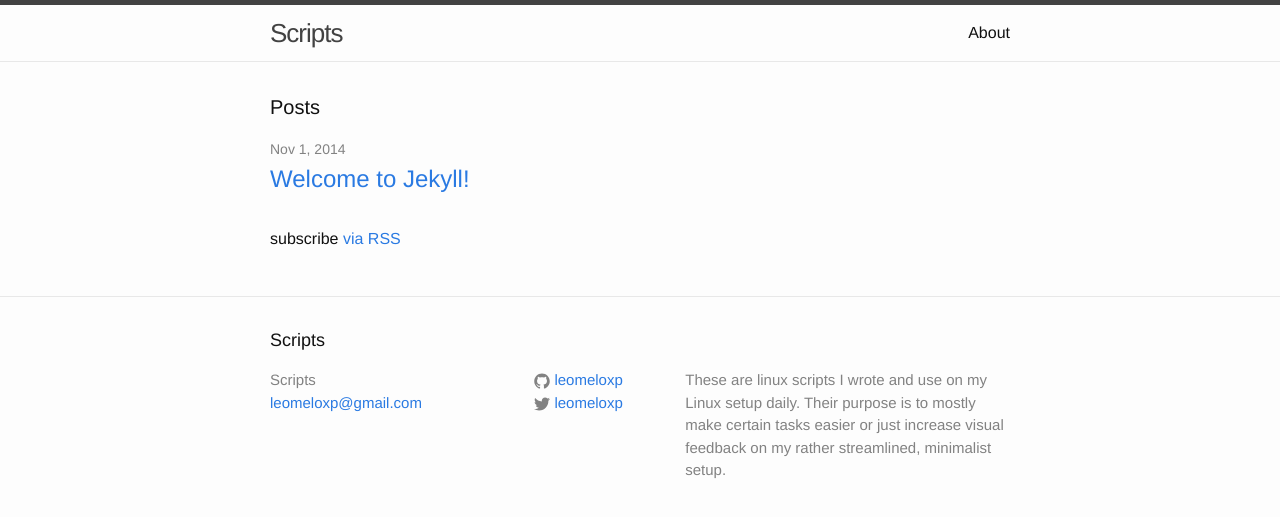
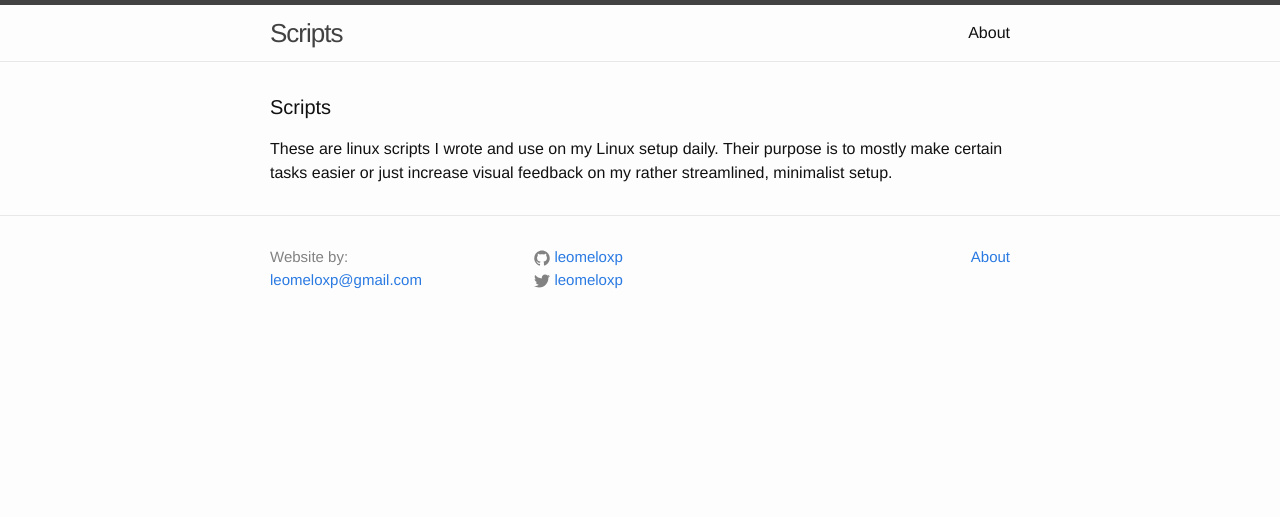
Before and after one commit to JLCNate/scripts, a Jekyll site: the page built from index.html, in a window 1280 px wide. Shown: the top 517 px of the page. Built offline with Jekyll 4.4.1, drawn with Linux system fonts in a browser that asks for light colours.

Commit message:
Fixed some interface to match main user page

```diff
--- a/_includes/footer.html
+++ b/_includes/footer.html
@@ -1,13 +1,10 @@
 <footer class="site-footer">
 
   <div class="wrapper">
-
-    <h2 class="footer-heading">{{ site.title }}</h2>
-
     <div class="footer-col-wrapper">
       <div class="footer-col  footer-col-1">
         <ul class="contact-list">
-          <li>{{ site.title }}</li>
+          <li>Website by:</li>
           <li><a href="mailto:{{ site.email }}">{{ site.email }}</a></li>
         </ul>
       </div>
@@ -46,7 +43,11 @@
       </div>
 
       <div class="footer-col  footer-col-3">
-        <p class="text">{{ site.description }}</p>
+        <p class="text" style="text-align: right">{% for page in site.pages %}
+          {% if page.title %}
+          <a class="page-link" href="{{ page.url | prepend: site.baseurl }}">{{ page.title }}</a>
+          {% endif %}
+        {% endfor %}</p>
       </div>
     </div>
 
--- a/index.html
+++ b/index.html
@@ -4,20 +4,8 @@ layout: default
 
 <div class="home">
 
-  <h1 class="page-heading">Posts</h1>
+  <h1 class="page-heading">Scripts</h1>
 
-  <ul class="post-list">
-    {% for post in site.posts %}
-      <li>
-        <span class="post-meta">{{ post.date | date: "%b %-d, %Y" }}</span>
-
-        <h2>
-          <a class="post-link" href="{{ post.url | prepend: site.baseurl }}">{{ post.title }}</a>
-        </h2>
-      </li>
-    {% endfor %}
-  </ul>
-
-  <p class="rss-subscribe">subscribe <a href="{{ "/feed.xml" | prepend: site.baseurl }}">via RSS</a></p>
+  {{site.description }}
 
 </div>
```
